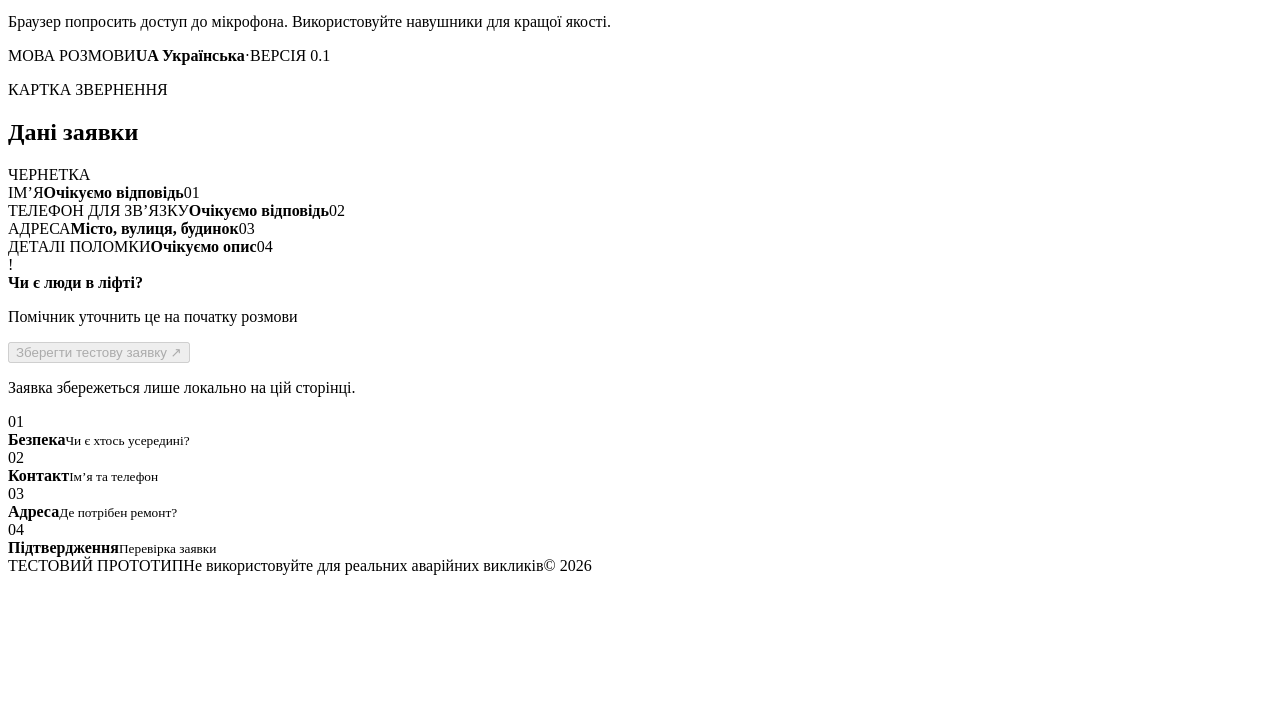
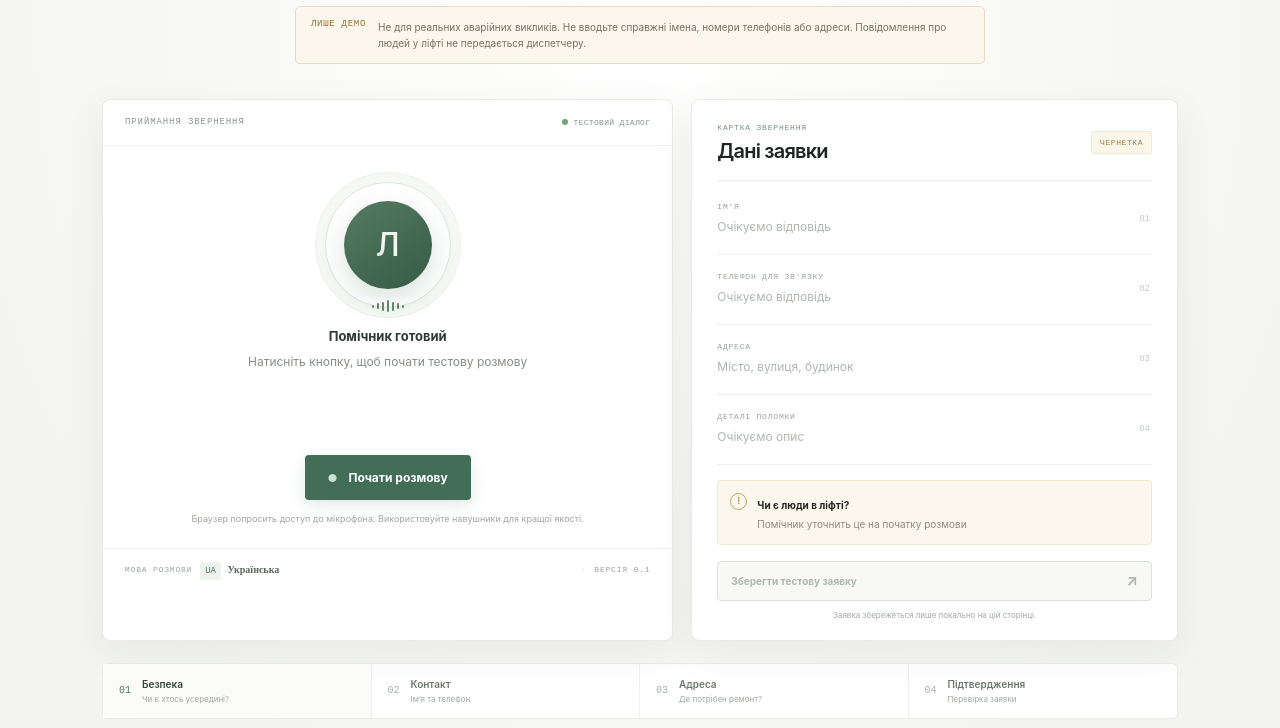
Before and after one commit to Dimitrolito/lift-repair-voice-pilot, a website: page index.html in a window 1280 px wide. Shown: the part 368-1096 px from the top of the page. Before the commit the page ends 951 px from the top, so only its background shows below. Drawn offline with Linux system fonts and the light colour scheme; the site is published under a folder, as on GitHub Pages, so addresses that start at the root find nothing.

Commit message:
Fix asset paths for GitHub Pages

```diff
--- a/index.html
+++ b/index.html
@@ -5,7 +5,7 @@
   <meta name="viewport" content="width=device-width, initial-scale=1.0" />
   <meta name="theme-color" content="#f5f5f2" />
   <title>Ліфтова служба — тест голосового помічника</title>
-  <link rel="stylesheet" href="/style.css" />
+  <link rel="stylesheet" href="./style.css" />
 </head>
 <body>
   <main class="shell">
@@ -67,6 +67,6 @@
 
     <footer class="page-footer"><span>ТЕСТОВИЙ ПРОТОТИП</span><span>Не використовуйте для реальних аварійних викликів</span><span>© 2026</span></footer>
   </main>
-  <script src="/app.js" type="module"></script>
+  <script src="./app.js" type="module"></script>
 </body>
 </html>
```
